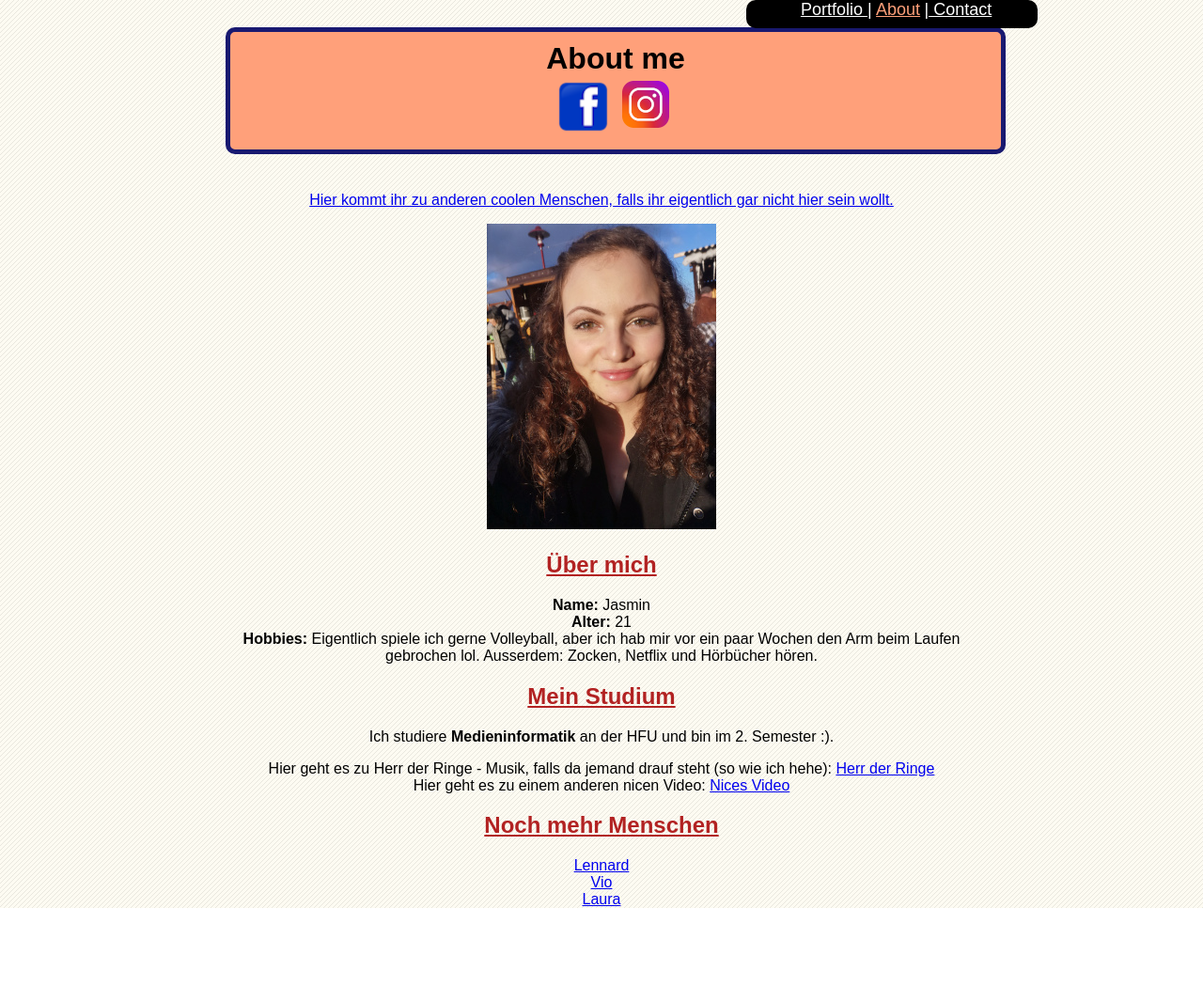
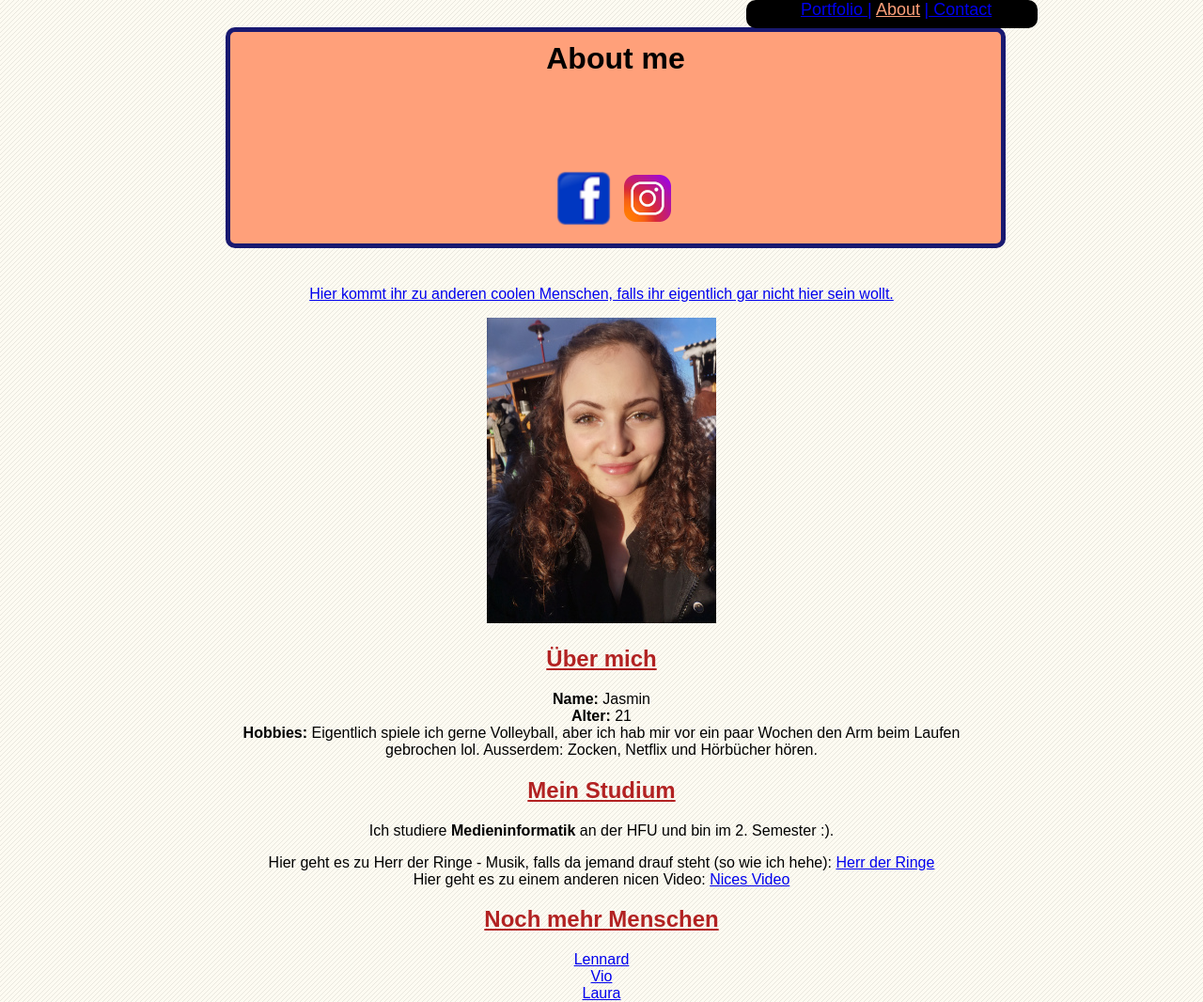
Before and after one commit to meyerjas/gis_SoSe2020, a plain HTML site: page Aufgabe03/about_me.html in a window 1280 px wide. Shown: the whole page at 94% size. Before the commit the page ends 966 px from the top, so only its background shows below. Drawn offline with Linux system fonts and the light colour scheme.

Commit message:
Verbesserung und hover

```diff
--- a/Aufgabe03/about_me.html
+++ b/Aufgabe03/about_me.html
@@ -8,16 +8,14 @@
 </head>
 
 <body>
-<h1> About me <br>
-    <a href= "https://www.facebook.com/jasmin.meyer.33821">
-        <img src = "facebook.png" alt="facebook"></a>
-    <a href= "https://www.instagram.com/xjas_meyx/">
-        <img src = "instagram.png" alt="instagram"></a>
-</h1> <br>
 
-
-<header>
-
+<header class="header">
+    <h1> About me <br>
+        <a href= "https://www.facebook.com/jasmin.meyer.33821">
+            <img src = "facebook.png" alt="facebook"></a>
+        <a href= "https://www.instagram.com/xjas_meyx/">
+            <img src = "instagram.png" alt="instagram"></a>
+    </h1> <br>
 <nav>
     <a href="https://meyerjas.github.io/gis_SoSe2020/Aufgabe03/css_portfolio.html" >Portfolio |</a>
     <a href="https://meyerjas.github.io/gis_SoSe2020/Aufgabe03/about_me.html"id="aktuell">About</a>
--- a/Aufgabe03/style.css
+++ b/Aufgabe03/style.css
@@ -43,8 +43,18 @@ nav a {
     color: lightsalmon;
 }
 
-a:hover {
+nav a:hover {
     color: firebrick;
+}
+
+.header img {
+    height: 60px;
+    width: 60px;
+    margin-top: 100px;
+}
+.header img:hover {
+    width: 65px;
+    height: 65px;
 }
 
 .textinput {
@@ -61,3 +71,10 @@ a:hover {
     color: midnightblue;
     font-size: large;
 }
+
+
+a:-webkit-any-link {
+    color: -webkit-link;
+    cursor: pointer;
+    text-decoration: underline;
+}
```
Also changed, not shown: Aufgabe03/contact.html (+1 -1 lines), Aufgabe03/css_portfolio.html (+3 -1 lines).
